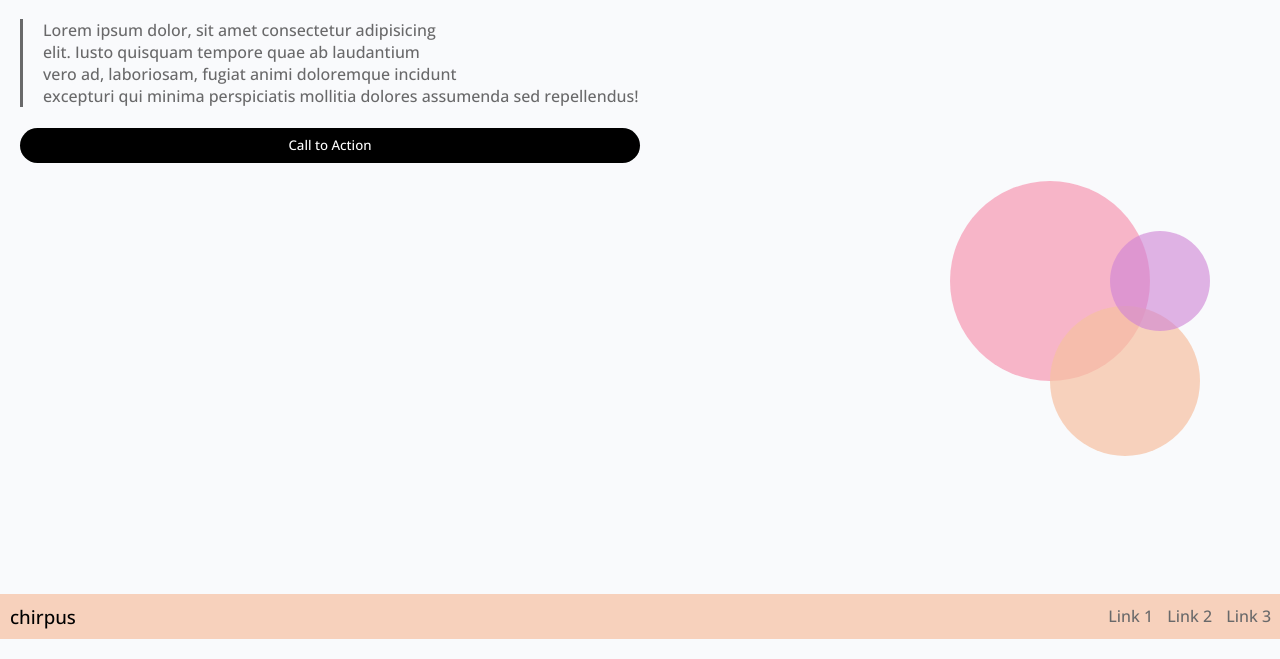
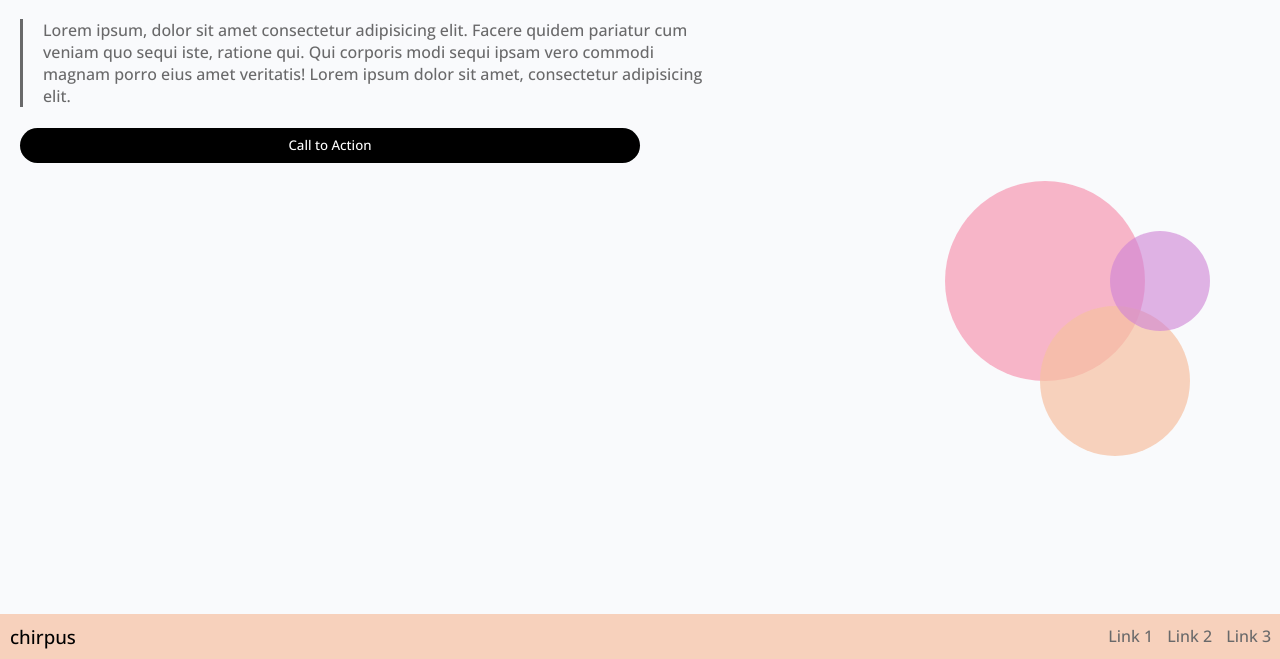
Before and after one commit to kwright73/Chirpus-Lab-prt2, a plain HTML site: page index.html in a window 1280 px wide. Shown: the part 259-918 px from the top of the page. Drawn offline with nearby package versions, Linux system fonts and the light colour scheme.

Commit message:
commit update

```diff
--- a/index.html
+++ b/index.html
@@ -29,11 +29,7 @@
 
     <h1>chirpus inc.</h1>
 
-    <p>Lorem ipsum dolor, sit amet consectetur adipisicing<br>
-         elit. Iusto quisquam tempore quae ab laudantium <br>
-         vero ad, laboriosam, fugiat animi doloremque incidunt<br>
-          excepturi qui minima perspiciatis mollitia dolores
-          assumenda sed repellendus!</p>
+    <p>Lorem ipsum, dolor sit amet consectetur adipisicing elit. Facere quidem pariatur cum veniam quo sequi iste, ratione qui. Qui corporis modi sequi ipsam vero commodi magnam porro eius amet veritatis! Lorem ipsum dolor sit amet, consectetur adipisicing elit.</p>
 
     <button class="button-two">Call to Action</button>
 
--- a/style.css
+++ b/style.css
@@ -109,6 +109,10 @@ footer a {
         width: auto;
     }
 
+    p {
+        width: 55%;
+    }
+
     .button-two {
         width: 50%;
     }
@@ -118,7 +122,7 @@ footer a {
         width: 200px;
         border-radius: 50%;
         background-color: rgba(247, 136, 167, 0.6);
-        left: 950px;
+        left: 945px;
         bottom: 160px;
         position: absolute;
 }
@@ -128,7 +132,7 @@ footer a {
     width: 150px;
     height: 150px;
     border-radius: 50%;
-    left: 1050px;
+    left: 1040px;
     bottom: 85px;
     position: absolute;
 }
@@ -145,7 +149,7 @@ footer a {
 }
 
 footer {
-    margin-top: 411px;
+    margin-top: 431px;
 
 }
 
```
